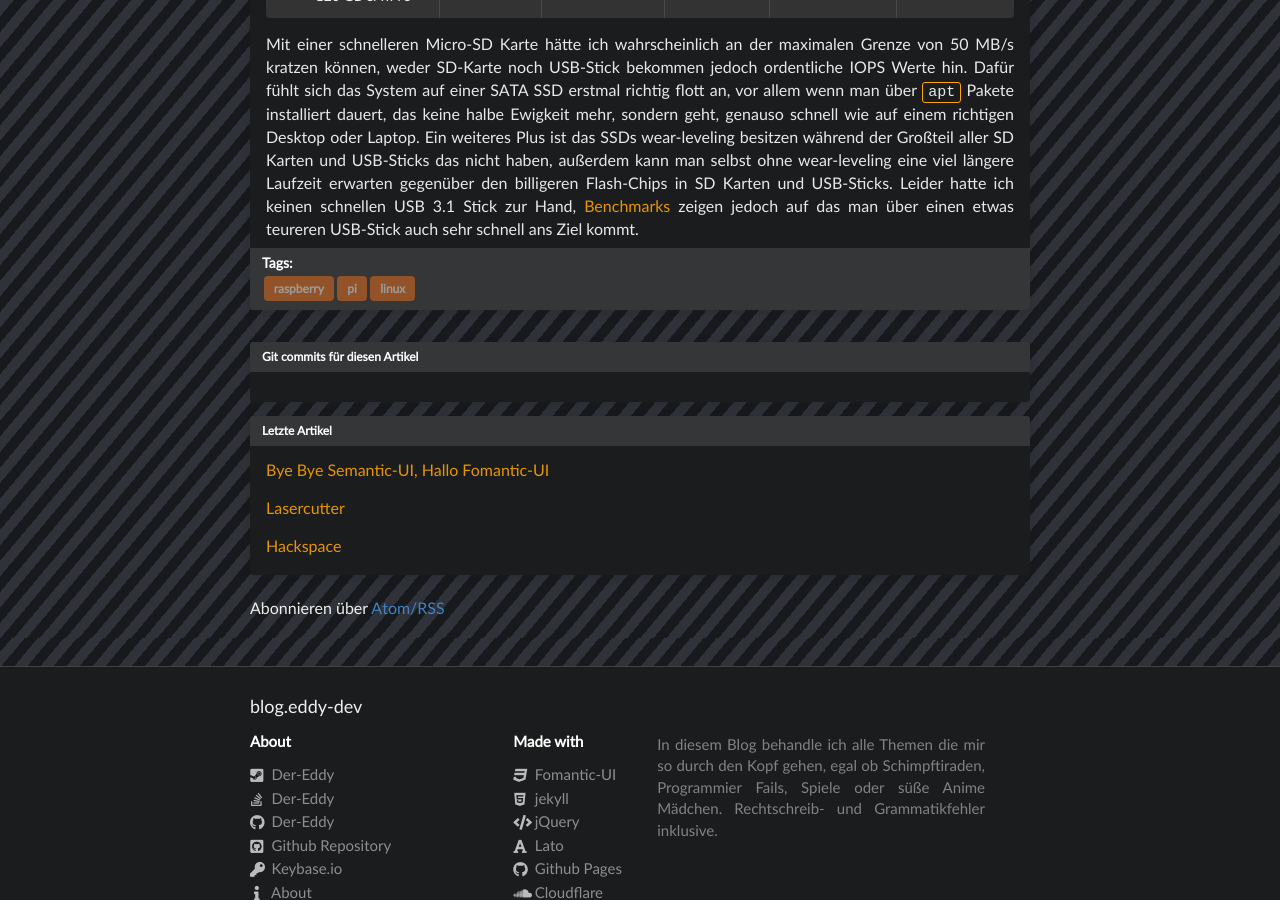
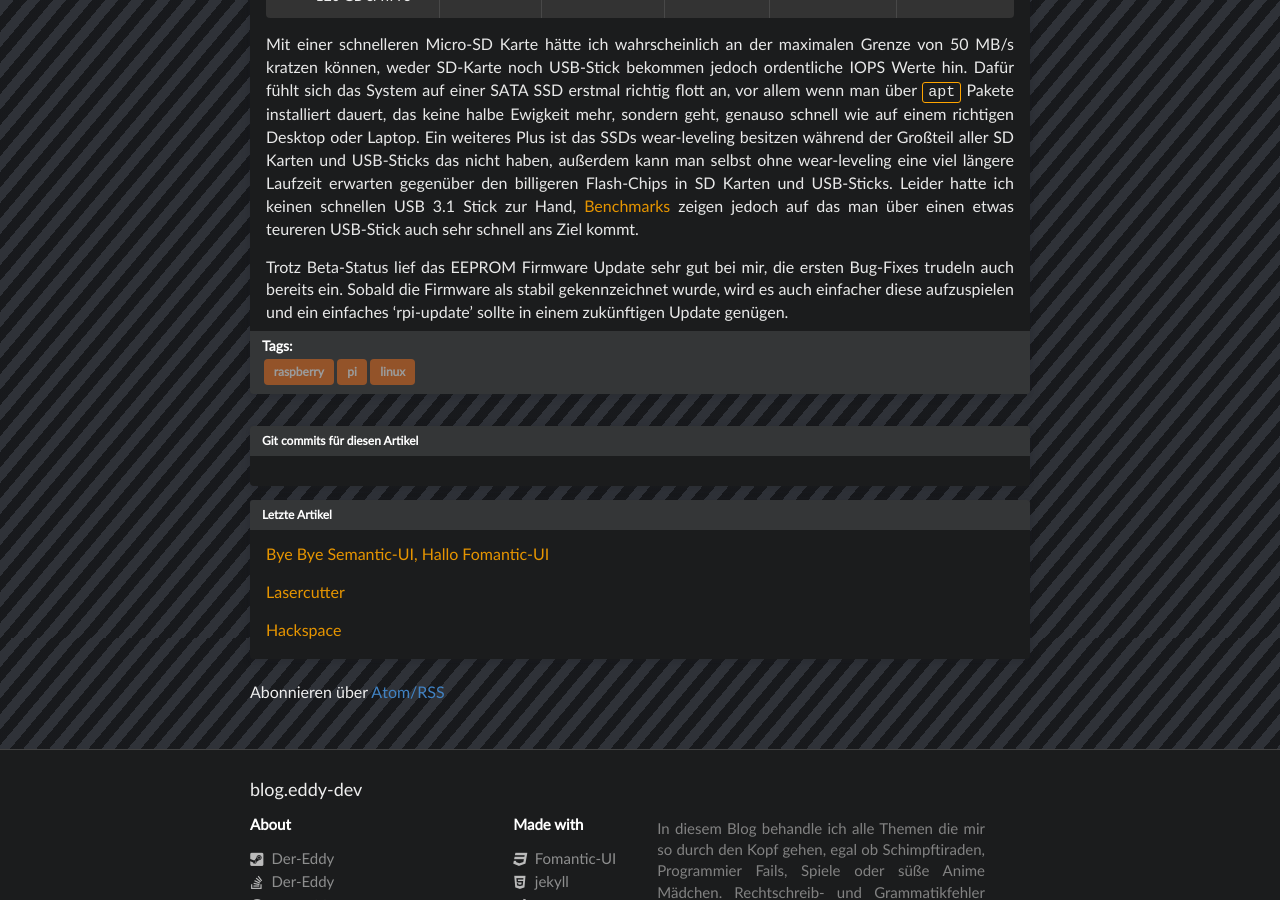
Before and after one commit to Der-Eddy/blog, a Jekyll site: the page built from _posts/2020-05-26-raspberrypi4-usb-boot.md, in a window 1280 px wide and 900 px high, scrolled down 2962 px. Built offline with Jekyll 4.4.1, drawn with Linux system fonts in a browser that asks for light colours.

Commit message:
forget to add paragraph about beta status at raspi

```diff
--- a/_posts/2020-05-26-raspberrypi4-usb-boot.md
+++ b/_posts/2020-05-26-raspberrypi4-usb-boot.md
@@ -142,3 +142,5 @@ Doch lohnt sich die Mühe? Ich habe die neue Beta EEPROM Firmware gleich mal get
 
 Mit einer schnelleren Micro-SD Karte hätte ich wahrscheinlich an der maximalen Grenze von 50 MB/s kratzen können, weder SD-Karte noch USB-Stick bekommen jedoch ordentliche IOPS Werte hin. Dafür fühlt sich das System auf einer SATA SSD erstmal richtig flott an, vor allem wenn man über `apt` Pakete installiert dauert, das keine halbe Ewigkeit mehr, sondern geht, genauso schnell wie auf einem richtigen Desktop oder Laptop. Ein weiteres Plus ist das SSDs wear-leveling besitzen während der Großteil aller SD Karten und USB-Sticks das nicht haben, außerdem kann man selbst ohne wear-leveling eine viel längere Laufzeit erwarten gegenüber den billigeren Flash-Chips in SD Karten und USB-Sticks.
 Leider hatte ich keinen schnellen USB 3.1 Stick zur Hand, [Benchmarks](https://storage.jamesachambers.com/benchmark/25597) zeigen jedoch auf das man über einen etwas teureren USB-Stick auch sehr schnell ans Ziel kommt.
+
+Trotz Beta-Status lief das EEPROM Firmware Update sehr gut bei mir, die ersten Bug-Fixes trudeln auch bereits ein. Sobald die Firmware als stabil gekennzeichnet wurde, wird es auch einfacher diese aufzuspielen und ein einfaches 'rpi-update' sollte in einem zukünftigen Update genügen.
```
